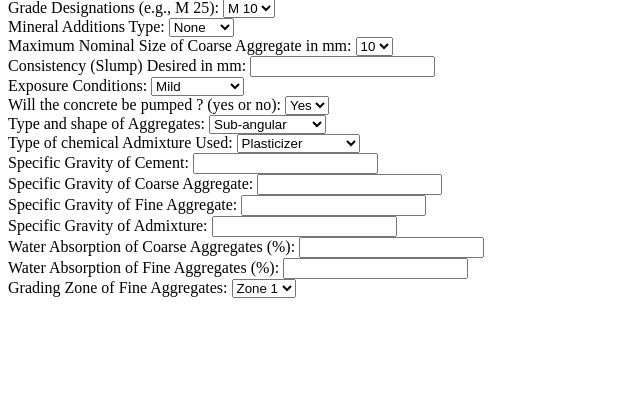
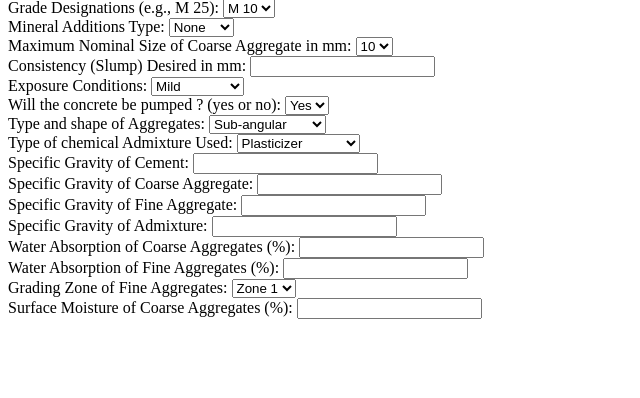
Before and after one commit to itsabdelmalek/concrete_mix_design_calculator, a Flask app: template templates/index.html in a window 1280 px wide. Shown: the part 81-479 px from the top of the page, without its empty margins (0-640 px from the left). Run offline with Flask 3, Linux system fonts and the light colour scheme; the template is opened without the code that fills it, so the values that code supplies are empty.

Commit message:
added coarse aggregate surface moisture

```diff
--- a/templates/index.html
+++ b/templates/index.html
@@ -93,6 +93,8 @@
             <option value="Zone 3">Zone 3</option>
             <option value="Zone 4">Zone 4</option>
         </select><br>
+	<label for="ca_surface_moisture">Surface Moisture of Coarse Aggregates (%): </label>
+        <input type="text" name="ca_surface_moisture" required><br>
 
     </form>
 </body>
```
